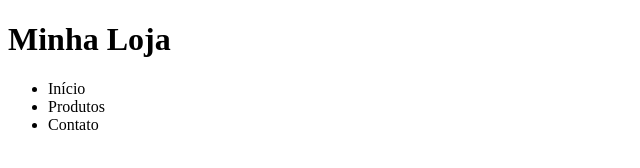
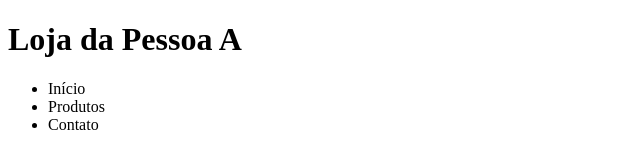
Before and after one commit to TORRESMINH0/desafio-trunk-based, a plain HTML site: page index.html in a window 1280 px wide. Shown: the whole page, without its empty margins (0-640 px from the left). Drawn offline with Linux system fonts and the light colour scheme.

Commit message:
Change title header to 'Loja da Pessoa A'

```diff
--- a/index.html
+++ b/index.html
@@ -2,7 +2,7 @@
 <html lang="pt-BR">
 <head><meta charset="UTF-8"><title>Minha Loja</title></head>
 <body>
-  <h1 id="titulo">Minha Loja</h1>
+  <h1 id="titulo">Loja da Pessoa A</h1>
   <ul id="menu"></ul>
   <script src="app.js"></script>
 </body>
```
